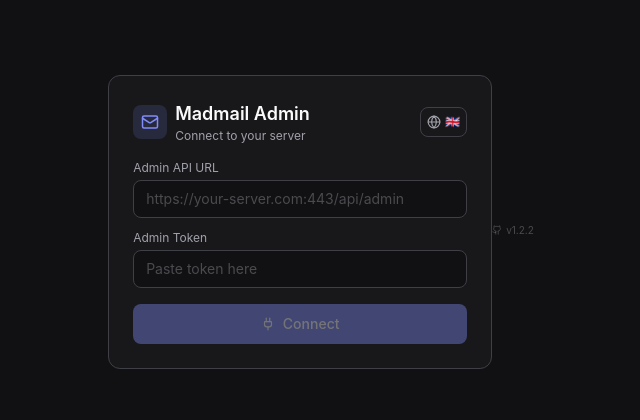
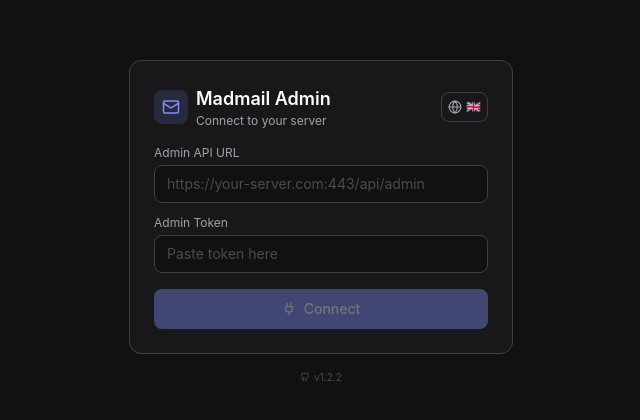
Before and after one commit to themadorg/madmail-admin-web, a SvelteKit app: page / in a window 1280 px wide. Shown: the part 178-598 px from the top of the page, without its empty margins (319-959 px from the left). Built offline with nearby package versions, Linux system fonts and the light colour scheme; a web font is replaced by a local one.

Commit message:
fix: move version badge below login card

```diff
--- a/src/routes/+layout.svelte
+++ b/src/routes/+layout.svelte
@@ -173,7 +173,7 @@
 <!-- Login Gate -->
 {#if !store.connected}
   <div
-    class="min-h-screen bg-surface text-text flex items-center justify-center p-4"
+    class="min-h-screen bg-surface text-text flex flex-col items-center justify-center p-4"
     style="font-family: 'Inter', system-ui, sans-serif;"
   >
     <div
```
